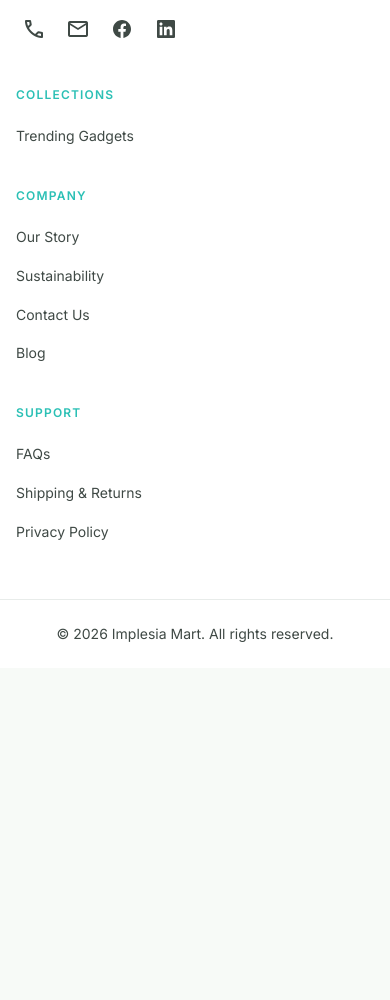
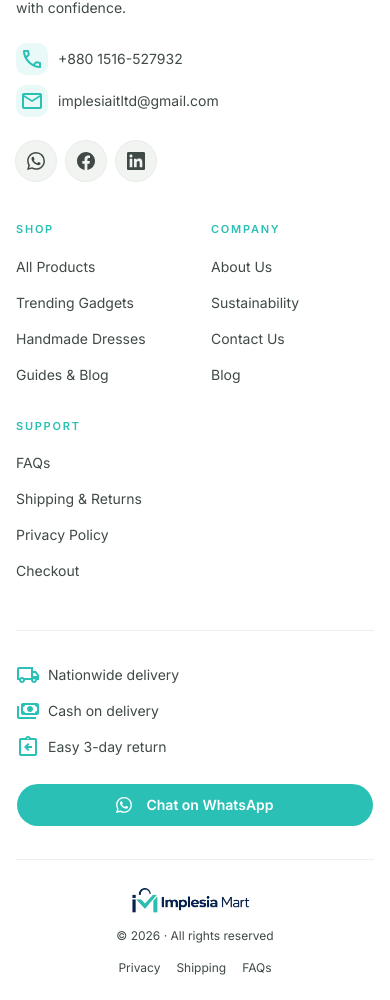
Before and after one commit to implesia/implesia-mart, a Next.js app: page /shipping-returns in a window 390 px wide. Shown: the part 4454-5454 px from the top of the page. Before the commit the page ends 5122 px from the top, so only its background shows below. Built offline with nearby package versions, Linux system fonts and the light colour scheme; no server answers.

Commit message:
footer more professional

```diff
--- a/app/(client)/_components/common/footer.tsx
+++ b/app/(client)/_components/common/footer.tsx
@@ -1,25 +1,40 @@
 import Link from "next/link";
 
-import { contactCopy } from "../../_data/contact/contact";
-import { navLinks, SITE_NAME } from "../../_data/home/home";
+import { buttonVariants } from "@/components/ui/button";
+import { cn } from "@/lib/utils";
+
+import { WHATSAPP_HREF, contactCopy } from "../../_data/contact/contact";
+import { FacebookIcon, LinkedinIcon, WhatsAppIcon } from "./brand-icons";
 import { Container } from "./container";
-import { FacebookIcon, LinkedinIcon } from "./brand-icons";
 import { MaterialIcon } from "./material-icon";
+import { SiteLogo } from "./site-logo";
 
-const footerCollections = navLinks.map((l) => ({ href: l.href, label: l.label }));
+const shopLinks = [
+  { href: "/products", label: "All Products" },
+  { href: "/products", label: "Trending Gadgets" },
+  { href: "/products", label: "Handmade Dresses" },
+  { href: "/blogs", label: "Guides & Blog" },
+] as const;
 
 const companyLinks = [
-  { href: "/about-us", label: "Our Story" },
+  { href: "/about-us", label: "About Us" },
   { href: "/sustainability", label: "Sustainability" },
   { href: "/contact-us", label: "Contact Us" },
   { href: "/blogs", label: "Blog" },
-];
+] as const;
 
 const supportLinks = [
   { href: "/faqs", label: "FAQs" },
   { href: "/shipping-returns", label: "Shipping & Returns" },
   { href: "/privacy-policy", label: "Privacy Policy" },
-];
+  { href: "/checkout", label: "Checkout" },
+] as const;
+
+const trustPoints = [
+  { icon: "local_shipping", label: "Nationwide delivery" },
+  { icon: "payments", label: "Cash on delivery" },
+  { icon: "assignment_return", label: "Easy 3-day return" },
+] as const;
 
 const phoneChannel = contactCopy.direct.channels.find((c) => c.icon === "call");
 const emailChannel = contactCopy.direct.channels.find((c) => c.icon === "mail");
@@ -27,40 +42,103 @@ const facebookLink = contactCopy.direct.social.find((s) => s.platform === "faceb
 const linkedinLink = contactCopy.direct.social.find((s) => s.platform === "linkedin");
 
 const linkClass =
-  "text-sm leading-relaxed text-on-surface-variant transition-colors hover:text-primary";
-const iconLinkClass =
-  "flex size-9 items-center justify-center rounded-full text-on-surface-variant transition-colors hover:text-primary";
+  "text-sm text-on-surface-variant transition-colors duration-200 hover:text-primary";
+
+const socialClass = cn(
+  "inline-flex size-10 items-center justify-center rounded-full",
+  "bg-surface-container-low text-on-surface-variant ring-1 ring-outline-variant/35",
+  "transition-colors duration-200 hover:bg-primary/10 hover:text-primary hover:ring-primary/25",
+  "dark:bg-surface-container-high dark:ring-white/10",
+);
+
+function FooterColumn({
+  title,
+  links,
+}: {
+  title: string;
+  links: readonly { href: string; label: string }[];
+}) {
+  return (
+    <div>
+      <h3 className="mb-4 text-[11px] font-semibold tracking-[0.16em] text-primary uppercase">
+        {title}
+      </h3>
+      <ul className="space-y-3">
+        {links.map((item) => (
+          <li key={`${title}-${item.label}`}>
+            <Link href={item.href} className={linkClass}>
+              {item.label}
+            </Link>
+          </li>
+        ))}
+      </ul>
+    </div>
+  );
+}
 
 export default function Footer() {
+  const year = new Date().getFullYear();
+
   return (
-    <footer className="mt-20 w-full border-t border-outline-variant/35 bg-surface-container-lowest dark:border-white/10 dark:bg-surface-container">
-      <Container className="w-full px-4 sm:px-6 lg:px-8">
-        <div className="grid grid-cols-1 gap-10 py-14 sm:grid-cols-2 sm:gap-12 sm:py-16 lg:grid-cols-4 lg:gap-10 lg:py-20">
-          <div className="space-y-5 sm:col-span-2 lg:col-span-1">
-            <Link href="/" className="text-xl font-bold tracking-tight text-primary">
-              {SITE_NAME}
-            </Link>
-            <p className="max-w-xs text-sm leading-relaxed text-on-surface-variant">
-              Trending and unique gadgets, delivered nationwide with cash on delivery — shop
-              with complete peace of mind.
+    <footer
+      className={cn(
+        "relative mt-20 w-full overflow-hidden",
+        /* Same chrome surface as navbar */
+        "border-t border-outline-variant/35 bg-surface-container-lowest",
+        "dark:border-white/10 dark:bg-surface-container",
+      )}
+    >
+      <Container className="relative z-10 w-full px-4 sm:px-6 lg:px-8">
+        {/* Top: brand + links */}
+        <div className="grid grid-cols-1 gap-10 border-b border-outline-variant/30 py-12 sm:gap-12 sm:py-14 lg:grid-cols-12 lg:gap-10 lg:py-16 dark:border-white/10">
+          <div className="lg:col-span-5">
+            <SiteLogo className="h-11 w-[11rem] sm:h-12 sm:w-[12.5rem] lg:h-14 lg:w-[14rem]" />
+            <p className="mt-5 max-w-sm text-sm leading-relaxed text-on-surface-variant sm:text-[15px]">
+              Trending gadgets and handmade dresses — delivered nationwide with cash on
+              delivery, so you can shop with confidence.
             </p>
-            <div className="flex items-center gap-2">
+
+            <div className="mt-6 flex flex-col gap-2.5">
               {phoneChannel ? (
-                <a href={phoneChannel.href} className={iconLinkClass} aria-label="Call us">
-                  <MaterialIcon name="call" className="text-[18px]" />
+                <a
+                  href={phoneChannel.href}
+                  className="inline-flex w-fit items-center gap-2.5 text-sm text-on-surface-variant transition-colors hover:text-primary"
+                >
+                  <span className="flex size-8 items-center justify-center rounded-lg bg-primary/10 text-primary">
+                    <MaterialIcon name="call" className="text-[16px]" />
+                  </span>
+                  {phoneChannel.value}
                 </a>
               ) : null}
               {emailChannel ? (
-                <a href={emailChannel.href} className={iconLinkClass} aria-label="Email us">
-                  <MaterialIcon name="mail" className="text-[18px]" />
+                <a
+                  href={emailChannel.href}
+                  className="inline-flex w-fit items-center gap-2.5 text-sm text-on-surface-variant transition-colors hover:text-primary"
+                >
+                  <span className="flex size-8 items-center justify-center rounded-lg bg-primary/10 text-primary">
+                    <MaterialIcon name="mail" className="text-[16px]" />
+                  </span>
+                  {emailChannel.value}
                 </a>
               ) : null}
+            </div>
+
+            <div className="mt-6 flex items-center gap-2.5">
+              <a
+                href={WHATSAPP_HREF}
+                target="_blank"
+                rel="noopener noreferrer"
+                className={socialClass}
+                aria-label="WhatsApp"
+              >
+                <WhatsAppIcon className="size-[18px]" />
+              </a>
               {facebookLink ? (
                 <a
                   href={facebookLink.href}
                   target="_blank"
                   rel="noopener noreferrer"
-                  className={iconLinkClass}
+                  className={socialClass}
                   aria-label="Facebook"
                 >
                   <FacebookIcon className="size-[18px]" />
@@ -71,7 +149,7 @@ export default function Footer() {
                   href={linkedinLink.href}
                   target="_blank"
                   rel="noopener noreferrer"
-                  className={iconLinkClass}
+                  className={socialClass}
                   aria-label="LinkedIn"
                 >
                   <LinkedinIcon className="size-[18px]" />
@@ -80,60 +158,69 @@ export default function Footer() {
             </div>
           </div>
 
-          <div>
-            <h6 className="mb-5 text-xs font-semibold tracking-widest text-primary uppercase">
-              Collections
-            </h6>
-            <ul className="space-y-3.5">
-              {footerCollections.map((item) => (
-                <li key={item.href}>
-                  <Link href={item.href} className={linkClass}>
+          <div className="grid grid-cols-2 gap-8 sm:grid-cols-3 lg:col-span-7 lg:gap-6 xl:gap-10">
+            <FooterColumn title="Shop" links={shopLinks} />
+            <FooterColumn title="Company" links={companyLinks} />
+            <div className="col-span-2 sm:col-span-1">
+              <FooterColumn title="Support" links={supportLinks} />
+            </div>
+          </div>
+        </div>
+
+        {/* Trust + WhatsApp */}
+        <div className="flex flex-col gap-6 border-b border-outline-variant/30 py-8 sm:py-9 lg:flex-row lg:items-center lg:justify-between dark:border-white/10">
+          <ul className="flex flex-col gap-3 sm:flex-row sm:flex-wrap sm:items-center sm:gap-x-6 sm:gap-y-2">
+            {trustPoints.map((item) => (
+              <li
+                key={item.label}
+                className="inline-flex items-center gap-2 text-sm text-on-surface-variant"
+              >
+                <MaterialIcon name={item.icon} className="text-[18px] text-primary" />
                 {item.label}
-                  </Link>
               </li>
             ))}
           </ul>
+
+          <a
+            href={WHATSAPP_HREF}
+            target="_blank"
+            rel="noopener noreferrer"
+            className={cn(
+              buttonVariants({ size: "lg" }),
+              "h-11 w-full rounded-full text-sm font-semibold sm:w-auto sm:min-w-[220px]",
+            )}
+          >
+            <WhatsAppIcon className="mr-2 size-4" />
+            Chat on WhatsApp
+          </a>
         </div>
 
-          <div>
-            <h6 className="mb-5 text-xs font-semibold tracking-widest text-primary uppercase">
-              Company
-            </h6>
-            <ul className="space-y-3.5">
-              {companyLinks.map((item) => (
-                <li key={item.href}>
-                  <Link href={item.href} className={linkClass}>
-                    {item.label}
-                  </Link>
-                </li>
-              ))}
-            </ul>
+        {/* Bottom bar */}
+        <div className="flex flex-col items-center justify-between gap-4 py-6 sm:flex-row sm:py-7">
+          <div className="flex flex-col items-center gap-3 sm:flex-row sm:gap-4">
+            <SiteLogo className="h-8 w-[8.5rem] sm:h-9 sm:w-[9.5rem]" />
+            <span
+              className="hidden h-4 w-px bg-outline-variant/50 sm:block dark:bg-white/15"
+              aria-hidden
+            />
+            <p className="text-center text-xs text-on-surface-variant sm:text-left sm:text-sm">
+              © {year} · All rights reserved
+            </p>
           </div>
 
-          <div>
-            <h6 className="mb-5 text-xs font-semibold tracking-widest text-primary uppercase">
-              Support
-            </h6>
-            <ul className="space-y-3.5">
-              {supportLinks.map((item) => (
-                <li key={item.href}>
-                  <Link href={item.href} className={linkClass}>
-                    {item.label}
+          <div className="flex flex-wrap items-center justify-center gap-x-4 gap-y-2 text-xs text-on-surface-variant">
+            <Link href="/privacy-policy" className="transition-colors hover:text-primary">
+              Privacy
             </Link>
-                </li>
-              ))}
-            </ul>
+            <Link href="/shipping-returns" className="transition-colors hover:text-primary">
+              Shipping
+            </Link>
+            <Link href="/faqs" className="transition-colors hover:text-primary">
+              FAQs
+            </Link>
           </div>
         </div>
       </Container>
-
-      <div className="border-t border-outline-variant/35 dark:border-white/10">
-        <Container className="w-full px-4 py-6 sm:px-6 lg:px-8">
-          <p className="text-center text-sm text-on-surface-variant sm:text-left">
-            &copy; {new Date().getFullYear()} {SITE_NAME}. All rights reserved.
-          </p>
-        </Container>
-      </div>
     </footer>
   );
 }
--- a/app/(client)/_components/common/site-logo.tsx
+++ b/app/(client)/_components/common/site-logo.tsx
@@ -11,19 +11,40 @@ type SiteLogoProps = {
   className?: string;
   priority?: boolean;
   onClick?: () => void;
+  /** auto = theme-aware; onDark = always white mark; light = always navy mark */
+  tone?: "auto" | "onDark" | "light";
 };
 
 /**
- * Brand logo that swaps to the white mark in dark mode.
+ * Brand logo that swaps to the white mark in dark mode by default.
  * Uses CSS `dark:` (not JS theme state) so it matches the
  * pre-hydration theme script and avoids a flash of the wrong asset.
  */
-export function SiteLogo({ className, priority = false, onClick }: SiteLogoProps) {
+export function SiteLogo({
+  className,
+  priority = false,
+  onClick,
+  tone = "auto",
+}: SiteLogoProps) {
+  const lightClass =
+    tone === "onDark"
+      ? "hidden"
+      : tone === "light"
+        ? "object-contain object-left"
+        : "object-contain object-left dark:hidden";
+
+  const darkClass =
+    tone === "light"
+      ? "hidden"
+      : tone === "onDark"
+        ? "object-contain object-left"
+        : "hidden object-contain object-left dark:block";
+
   return (
     <Link
       href="/"
       className={cn(
-        "relative block h-8 w-[7.5rem] shrink-0 transition-opacity hover:opacity-90 sm:h-9 sm:w-[9rem] lg:h-10 lg:w-[10rem]",
+        "relative block h-10 w-[9.75rem] shrink-0 transition-opacity hover:opacity-90 sm:h-12 sm:w-[12rem] lg:h-[3.25rem] lg:w-[13.25rem]",
         className,
       )}
       aria-label={SITE_NAME}
@@ -34,16 +55,16 @@ export function SiteLogo({ className, priority = false, onClick }: SiteLogoProps
         alt=""
         fill
         priority={priority}
-        className="object-contain object-left dark:hidden"
-        sizes="(max-width: 640px) 120px, (max-width: 1024px) 140px, 160px"
+        className={lightClass}
+        sizes="(max-width: 640px) 156px, (max-width: 1024px) 192px, 212px"
       />
       <Image
         src={LOGO_DARK}
         alt=""
         fill
         priority={priority}
-        className="hidden object-contain object-left dark:block"
-        sizes="(max-width: 640px) 120px, (max-width: 1024px) 140px, 160px"
+        className={darkClass}
+        sizes="(max-width: 640px) 156px, (max-width: 1024px) 192px, 212px"
       />
     </Link>
   );
```
Lines whose indentation alone changed are shown as unchanged.
